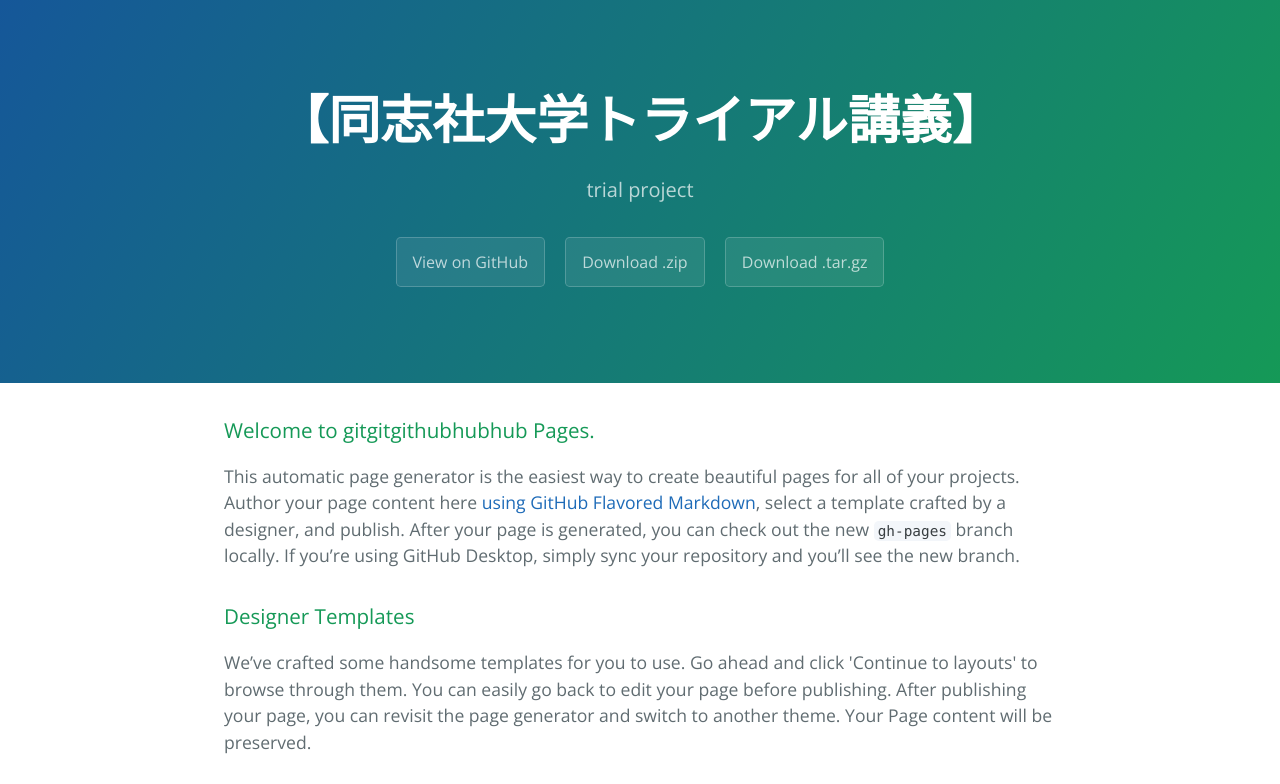
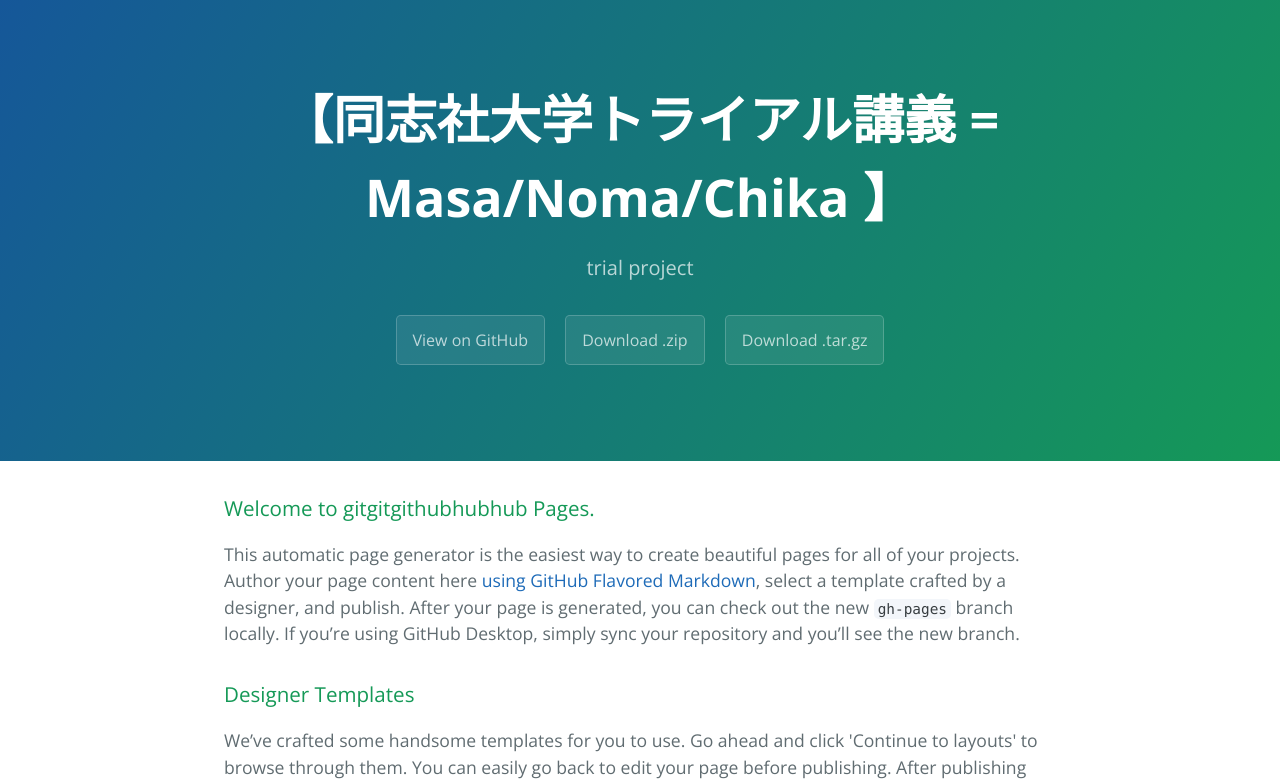
Before and after one commit to masa830s/doshisha_test_project, a plain HTML site: page index.html in a window 1280 px wide. Shown: the top 784 px of the page. Drawn offline with nearby package versions, Linux system fonts and the light colour scheme.

Commit message:
タイトル変更

```diff
--- a/index.html
+++ b/index.html
@@ -11,7 +11,7 @@
   </head>
   <body>
     <section class="page-header">
-      <h1 class="project-name">【同志社大学トライアル講義】</h1>
+      <h1 class="project-name">【同志社大学トライアル講義 = Masa/Noma/Chika 】</h1>
       <h2 class="project-tagline">trial project</h2>
       <a href="https://github.com/masa830s/doshisha_test_project" class="btn">View on GitHub</a>
       <a href="https://github.com/masa830s/doshisha_test_project/zipball/master" class="btn">Download .zip</a>
```
